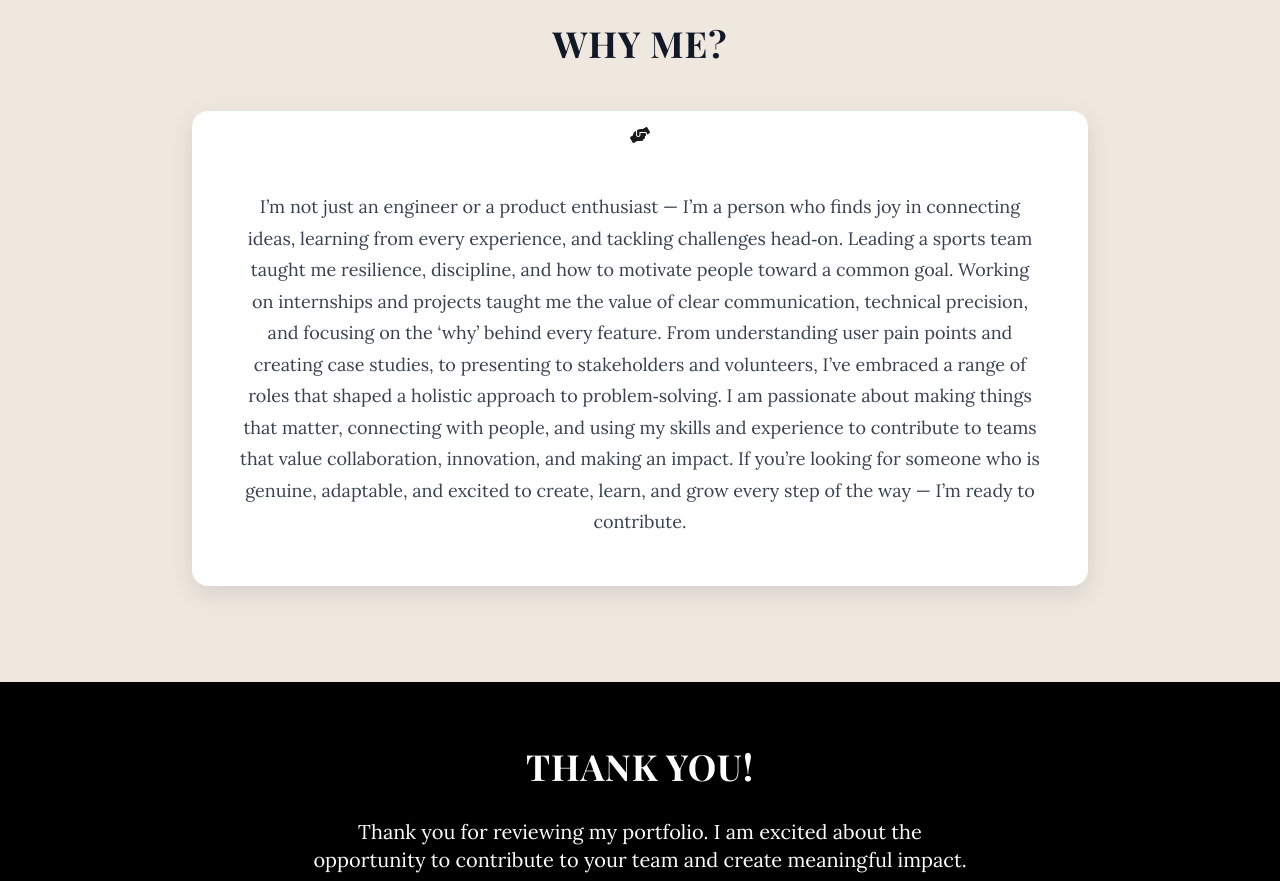
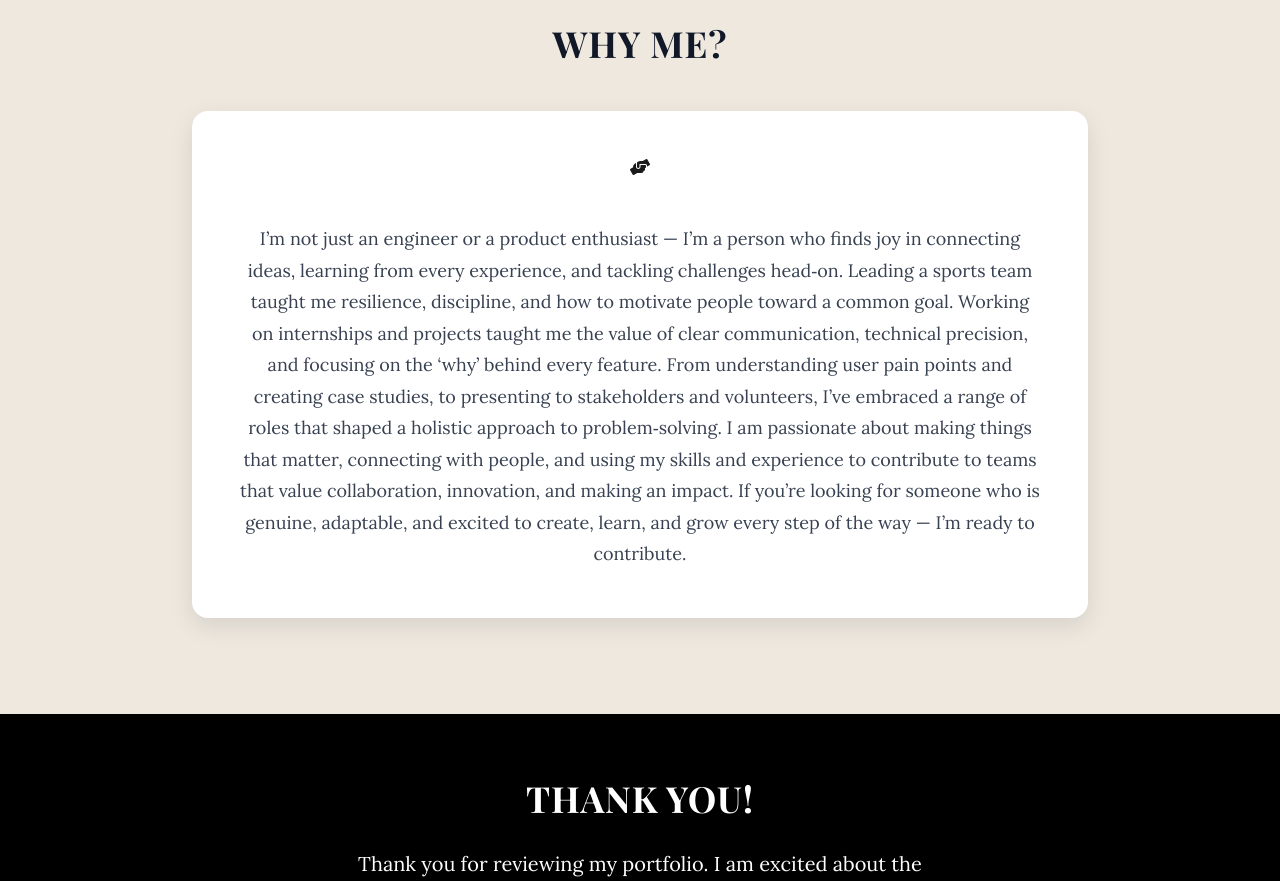
Before and after one commit to Labhanshuvyas/Labhanshuvyas.github.io, a plain HTML site: page index.html in a window 1280 px wide. Shown: the part 4200-5081 px from the top of the page. Drawn offline with nearby package versions, Linux system fonts and the light colour scheme.

Commit message:
Update index.html

```diff
--- a/index.html
+++ b/index.html
@@ -424,7 +424,7 @@
             width: 80px; /* Reverted size */
             height: 80px; /* Reverted size */
             margin-bottom: -2rem; /* No margin-bottom on icon */
-            margin-top: -2rem; /* Pushed further up to create more space from top of box */
+            margin-top: 0rem; /* Pushed further up to create more space from top of box */
         }
 
         #why-me-text {
```
